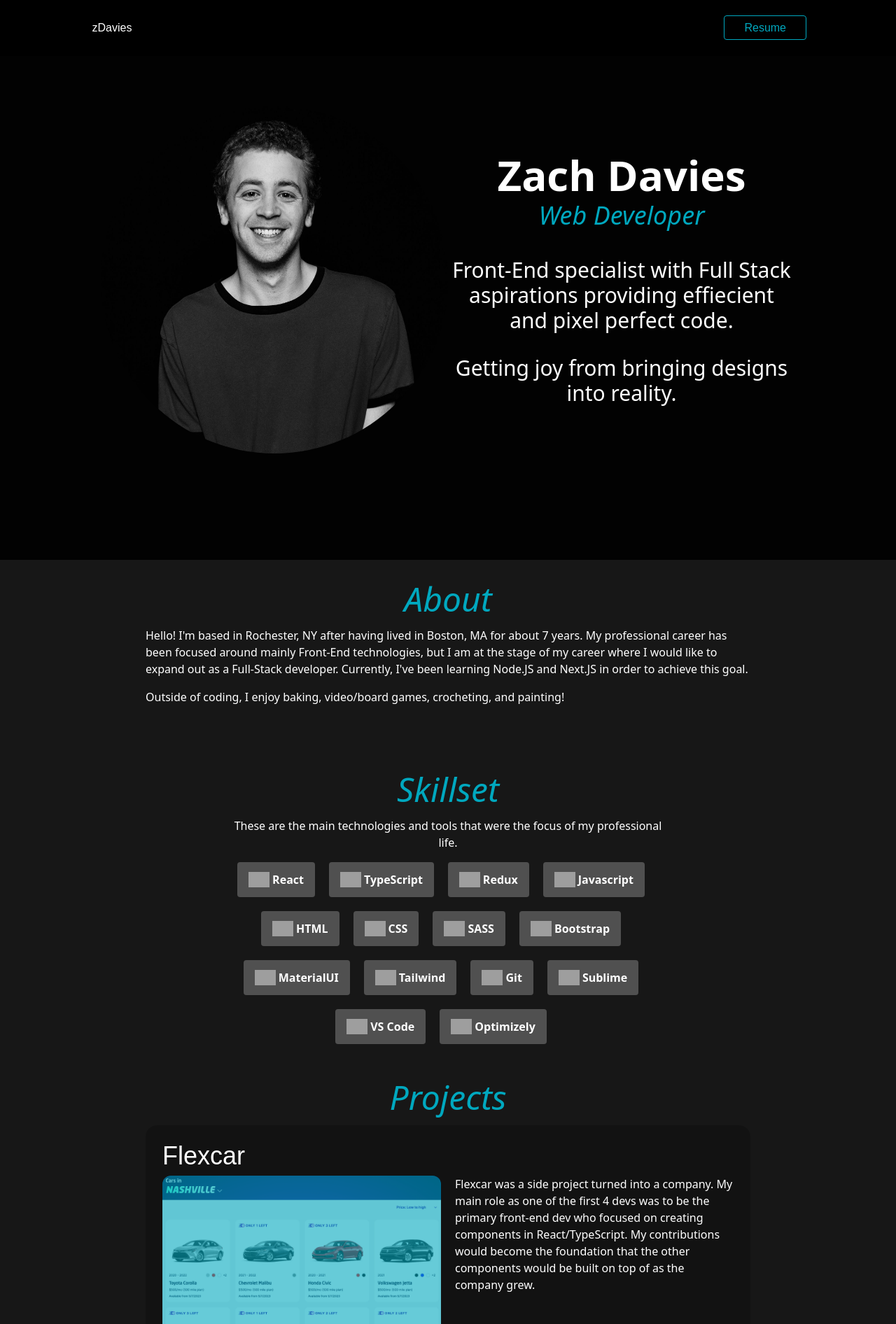
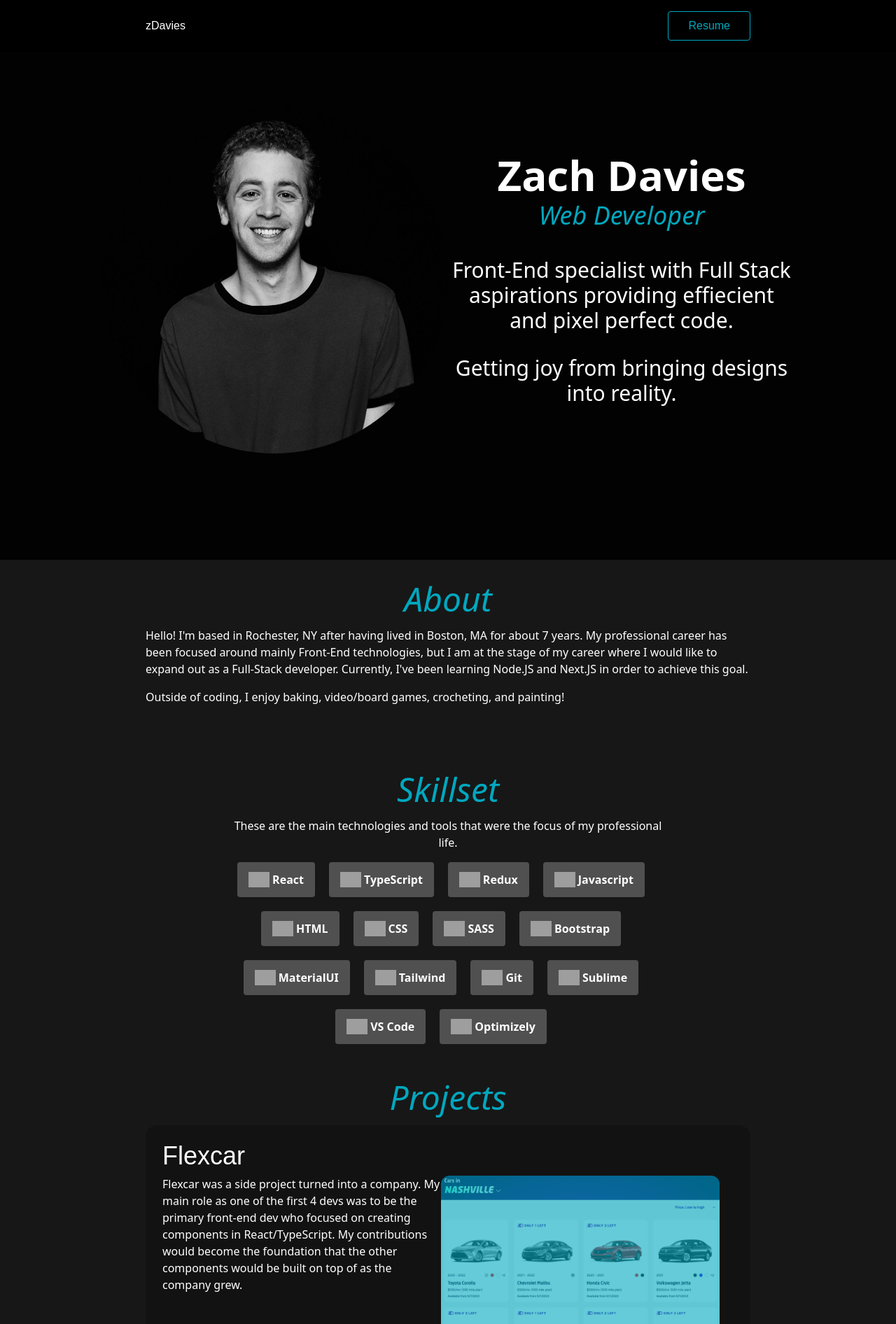
Before and after one commit to zachary-davies/portfolio, a Next.js app: page / in a window 1280 px wide. Shown: the top 1892 px of the page at 70% size. Built offline with nearby package versions, Linux system fonts and the light colour scheme; grey boxes are pictures that could not be loaded; a web font is replaced by a local one.

Commit message:
Adding reverse version of project container, styling contact section

```diff
--- a/src/app/components/ProjectContainer.tsx
+++ b/src/app/components/ProjectContainer.tsx
@@ -5,10 +5,11 @@ import { ProjectType } from "../utils/constants";
 
 type ProjectContainerProps = {
   project: ProjectType;
+  reverse?: boolean;
 };
 
 const ProjectContainer: React.FC<ProjectContainerProps> = (props) => {
-  const { project } = props;
+  const { project, reverse = false } = props;
 
   const containerRef = useRef(null);
 
@@ -33,7 +34,11 @@ const ProjectContainer: React.FC<ProjectContainerProps> = (props) => {
       viewport={{ root: containerRef }}
     >
       <h3 className="font-someType mb-2">{project.name}</h3>
-      <div className="flex flex-col md:flex-row">
+      <div
+        className={`flex flex-col ${
+          reverse ? "md:flex-row-reverse" : "md:flex-row"
+        }`}
+      >
         <div className="flex-1 mr-5 relative rounded image-container mb-4 md:mb-0">
           <img
             src={project.imgUrl}
--- a/src/app/globals.css
+++ b/src/app/globals.css
@@ -68,12 +68,14 @@ body {
 
 .btn-primary {
   transition: all 0.5s ease;
-  @apply py-2 px-7 border rounded border-primary;
+  @apply py-2 px-7 border rounded border-primary max-w-[120px];
   color: var(--primary-blue);
 
   &:hover {
     background-color: var(--primary-blue);
     color: #000;
+    transform: scale(1.1);
+    font-weight: 600;
   }
 }
 
--- a/src/app/layout.tsx
+++ b/src/app/layout.tsx
@@ -13,7 +13,7 @@ export default function RootLayout({
   children: React.ReactNode;
 }>) {
   return (
-    <html lang="en">
+    <html lang="en" className="scroll-smooth">
       <body className={`${interFont.variable} ${someTypeFont.variable}`}>
         {children}
       </body>
--- a/src/app/page.tsx
+++ b/src/app/page.tsx
@@ -29,19 +29,16 @@ export default function Home() {
   return (
     <div className="min-h-screen relative">
       {/**Tile Background */}
-      <section className="w-full grid grid-cols-20 h-screen absolute overflow-y-clip">
+      {/* <section className="w-full grid grid-cols-20 h-screen absolute overflow-y-clip">
         {Array.from(Array(20 * 12), (i) => (
           <Tile key={i} />
         ))}
-      </section>
+      </section> */}
 
       {/** Navbar */}
-      <nav className="w-full fixed top-0 font-someType text-center px-4 py-7 bg-black z-50">
-        <div
-          className="flex justify-between max-w-5xl mx-auto"
-          style={{ backgroundColor: "#000" }}
-        >
-          <div style={{ minWidth: "65px" }}>
+      <nav className="w-full fixed top-0 font-someType text-center px-4 py-4 bg-black z-50">
+        <div className="flex justify-between max-w-4xl mx-auto px-4 bg-black">
+          <div className="min-w-[65px] flex items-center">
             <Typewriter
               options={{ cursor: " " }}
               onInit={(typewriter) => {
@@ -54,12 +51,8 @@ export default function Home() {
             animate={{ opacity: 1, x: 0 }}
             transition={{ delay: 0.1, type: "spring", bounce: 0.4 }}
           >
-            <a
-              className="btn-primary"
-              href="/Zachary_Davies_Resume.pdf"
-              download
-            >
-              Resume
+            <a href="/Zachary_Davies_Resume.pdf" download>
+              <button className="btn-primary">Resume</button>
             </a>
           </motion.div>
         </div>
@@ -181,7 +174,8 @@ export default function Home() {
               <ProjectContainer
                 project={project}
                 key={project.name}
-              ></ProjectContainer>
+                reverse={index % 2 === 0}
+              />
             );
           })}
         </div>
@@ -192,11 +186,26 @@ export default function Home() {
             Contact
           </h2>
           <div className="project">
-            <form>
-              <label>
-                <span> Your Name</span>
-                <input type="text" name="name" value={form.email}></input>
-              </label>
+            <form className="flex flex-col">
+              <input
+                className="rounded mb-3 h-10 bg-[#505050] p-2 text-white"
+                type="text"
+                name="name"
+                placeholder="Name"
+              />
+              <input
+                className="rounded mb-3 h-10 bg-[#505050] p-2"
+                type="text"
+                name="email"
+                placeholder="Email"
+              />
+              <textarea
+                className="rounded mb-3 bg-[#505050] p-2 h-52"
+                name="message"
+                placeholder="Connect with me and say hi!"
+              />
+
+              <button className="btn-primary">Send</button>
             </form>
           </div>
         </div>
```
